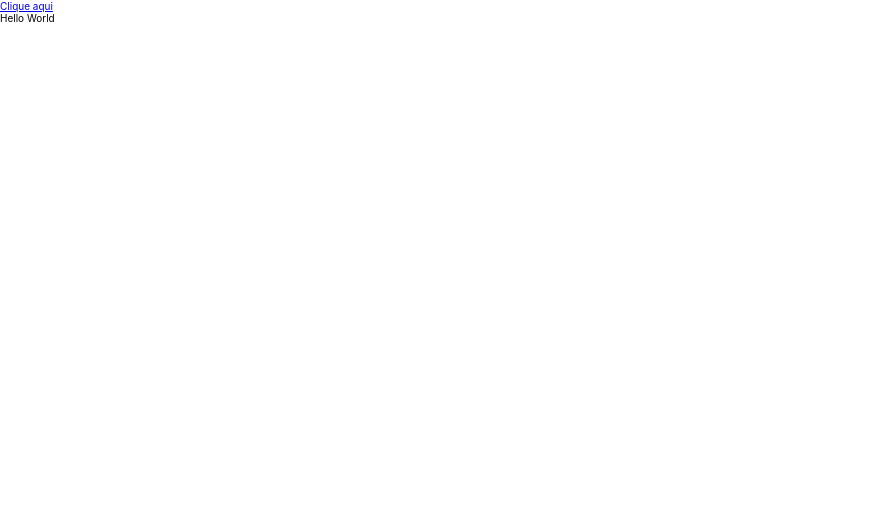
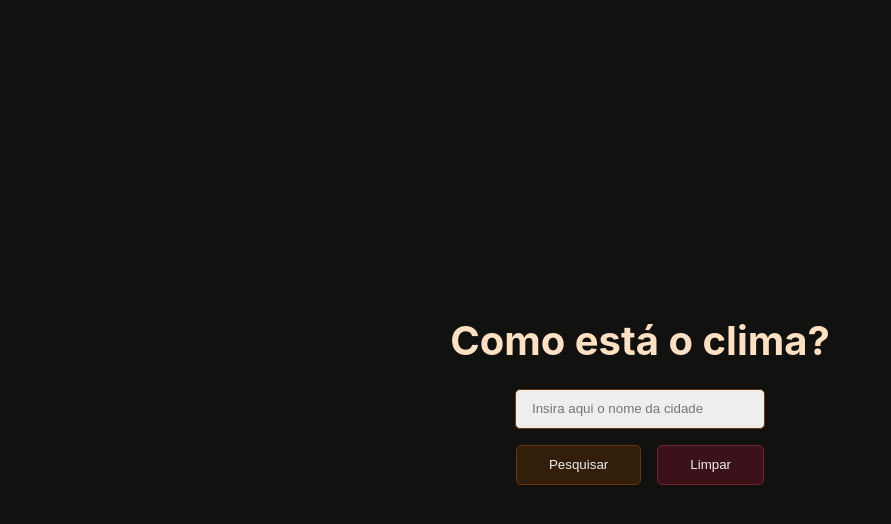
Before and after one commit to alysonvilela/GraphQL-Nextjs, a Next.js app: page / in a window 1280 px wide. Shown: the top 524 px of the page, without its empty margins (0-891 px from the left). Built offline with nearby package versions, Linux system fonts and the light colour scheme.

Commit message:
feat(WeatherApp): Add a weather app based on location

```diff
--- a/next.config.js
+++ b/next.config.js
@@ -4,6 +4,9 @@ const isProd = process.env.NODE_ENV === 'production'
 
 module.exports = withPWA({
   reactStrictMode: true,
+  env: {
+    appId: process.env.APPID
+  },
   pwa: {
     dest: 'public',
     disable: !isProd
--- a/package.json
+++ b/package.json
@@ -11,11 +11,13 @@
     "test": "jest"
   },
   "dependencies": {
+    "@radix-ui/colors": "^0.1.7",
+    "axios": "^0.22.0",
     "next": "11.1.0",
     "next-pwa": "^5.3.1",
     "react": "17.0.2",
     "react-dom": "17.0.2",
-    "styled-components": "^5.3.0"
+    "styled-components": "^5.3.1"
   },
   "devDependencies": {
     "@babel/preset-typescript": "^7.15.0",
--- /dev/null
+++ b/src/components/Button/styles.ts
@@ -0,0 +1,6 @@
+import styled from 'styled-components'
+
+const Link = styled.a`
+  min-width: 150px;
+  padding: 0;
+`
--- a/src/pages/_app.tsx
+++ b/src/pages/_app.tsx
@@ -6,9 +6,7 @@ function App({ Component, pageProps }: AppProps) {
   return (
     <>
       <Head>
-        <title>GraphQBLOG</title>
-        <link rel="shortcut icon" href="/img/img-512.png" />
-        <link rel="apple-touch-icon" href="/img/img-512.png" />
+        <title>Weather App</title>
         <link rel="manifest" href="/manifest.json" />
         <meta name="theme-color" content="#06092B" />
         <meta
--- a/src/pages/index.tsx
+++ b/src/pages/index.tsx
@@ -1,11 +1,10 @@
 import React from 'react'
-import Button from 'components/Button'
+import WeatherApp from './weather'
 
 const Home = () => {
   return (
     <>
-      <Button href="/about" size="md" type="outlined" content="Clique aqui" />
-      <div> Hello World </div>
+      <WeatherApp />
     </>
   )
 }
--- /dev/null
+++ b/src/pages/weather/index.tsx
@@ -0,0 +1,152 @@
+import axios from 'axios'
+import { useState, useRef, useCallback } from 'react'
+import * as S from './weather.style'
+
+interface DataProps {
+  coord: { lon: number; lat: number }
+  weather: [{ id: number; main: string; description: string; icon: string }]
+  base: number
+  main: {
+    temp: number
+    feels_like: number
+    temp_min: number
+    temp_max: number
+    pressure: number
+    humidity: number
+    sea_level: number
+    grnd_level: number
+  }
+  visibility: number
+  wind: { speed: number; deg: number; gust: number }
+  clouds: { all: number }
+  dt: number
+  sys: {
+    type: number
+    id: number
+    country: string
+    sunrise: number
+    sunset: number
+  }
+  timezone: number
+  id: number
+  name: string
+  cod: number
+}
+
+const WeatherApp = () => {
+  const searchRef = useRef<HTMLInputElement>(null)
+  const search = searchRef.current
+  const [error, setError] = useState(false)
+  const [data, setData] = useState<DataProps>()
+  const [velocity, setVelocity] = useState(0)
+  const [temperatures, setTemperatures] = useState({
+    feelsLike: 0,
+    temp: 0,
+    temp_min: 0,
+    temp_max: 0
+  })
+
+  const handleClean = () => {
+    if (search) {
+      search.value = ''
+    }
+  }
+
+  const getTemperature = useCallback((value: number) => {
+    const convert = Math.round(value - 273.15)
+    return convert
+  }, [])
+
+  const getApi = async () => {
+    if (search?.value) {
+      const { data: weatherData } = await axios.get<DataProps>(
+        `https://api.openweathermap.org/data/2.5/weather?q=${search.value}&appid=${process.env.appId}`
+      )
+      const KmHour = Math.round(weatherData.wind.speed * 3.6)
+      setVelocity(KmHour)
+      setTemperatures({
+        feelsLike: getTemperature(weatherData.main.feels_like),
+        temp: getTemperature(weatherData.main.temp),
+        temp_min: getTemperature(weatherData.main.temp_min),
+        temp_max: getTemperature(weatherData.main.temp_max)
+      })
+      setData(weatherData)
+    }
+  }
+
+  return (
+    <S.Body>
+      <S.Container>
+        <S.Wrapper>
+          <h1>Como está o clima?</h1>
+          {data && (
+            <S.Popup>
+              <S.PopupFirstSection>
+                <S.Top>
+                  <S.PopupCity>
+                    {data.name} - {data.sys.country}
+                  </S.PopupCity>
+                  <h2>
+                    {temperatures.temp}ºC {data.weather[0].main}
+                  </h2>
+                  <S.MaxMins>
+                    <span>{temperatures.temp_min}(min)</span>
+                    <span>{temperatures.temp_max}(max)</span>
+                  </S.MaxMins>
+                </S.Top>
+                <div>
+                  <ul>
+                    <li>
+                      Sensação <span>{temperatures.feelsLike}ºC</span>
+                    </li>
+                    <li>
+                      Vento <span>{velocity}km/h</span>
+                    </li>
+                    <li>
+                      Umidade <span>{data.main.humidity}%</span>
+                    </li>
+                  </ul>
+                </div>
+              </S.PopupFirstSection>
+            </S.Popup>
+          )}
+          <form
+            onSubmit={(e) => {
+              e.preventDefault()
+              if (search !== null) {
+                getApi()
+              } else {
+                console.log('oi')
+                return setError(true)
+              }
+            }}
+          >
+            <label>
+              <S.InputWrapper>
+                <input
+                  type="text"
+                  placeholder="Insira aqui o nome da cidade"
+                  ref={searchRef}
+                />
+                {error && <span>ocorreu um erro</span>}
+              </S.InputWrapper>
+            </label>
+            <div className="buttons">
+              <S.Button type="submit">Pesquisar</S.Button>
+              <S.CleanButton
+                onClick={() => {
+                  handleClean()
+                  setData(undefined)
+                }}
+              >
+                Limpar
+              </S.CleanButton>
+            </div>
+          </form>
+        </S.Wrapper>
+      </S.Container>
+    </S.Body>
+  )
+}
+
+export default WeatherApp
--- /dev/null
+++ b/src/pages/weather/weather.style.ts
@@ -0,0 +1,152 @@
+import { orangeDark, sandDark, redDark } from '@radix-ui/colors'
+import styled from 'styled-components'
+
+const theme = {
+  colors: {
+    ...orangeDark,
+    ...sandDark,
+    ...redDark
+  }
+}
+
+export const Body = styled.body`
+  background-color: ${theme.colors.sand1};
+  color: ${theme.colors.sand12};
+  height: 100vh;
+  width: 100vw;
+  h1 {
+    font-size: 40px;
+    font-weight: bold;
+    color: ${theme.colors.orange12};
+    margin-bottom: 24px;
+  }
+  h2 {
+    font-size: 24px;
+    font-weight: bold;
+    color: ${theme.colors.orange11};
+    margin-bottom: 16px;
+  }
+  p {
+    font-size: 16px;
+    margin-bottom: 8px;
+  }
+`
+
+export const Container = styled.div`
+  width: 700px;
+  margin: 0 auto;
+`
+
+export const InputWrapper = styled.div`
+  display: flex;
+  flex-direction: column;
+
+  span {
+    color: ${theme.colors.red9};
+  }
+`
+
+export const Wrapper = styled.section`
+  display: flex;
+  justify-content: center;
+  align-items: center;
+  flex-direction: column;
+  height: 100vh;
+
+  input {
+    width: 250px;
+    height: 40px;
+    padding: 8px 16px;
+    border: 1px solid ${theme.colors.orange6};
+    border-radius: 5px;
+    background-color: ${theme.colors.sand12};
+  }
+
+  .buttons {
+    margin-top: 16px;
+    display: flex;
+    justify-content: center;
+
+    button {
+      &:first-child {
+        margin-right: 16px;
+      }
+    }
+  }
+`
+
+export const Button = styled.button`
+  padding: 6px 32px;
+  height: 40px;
+  border: 1px solid ${theme.colors.orange6};
+  border-radius: 5px;
+  color: ${theme.colors.sand12};
+  background: ${theme.colors.orange3};
+  cursor: pointer;
+  transition: 0.15s ease-in-out;
+
+  &:hover {
+    background: ${theme.colors.orange4};
+  }
+`
+
+export const CleanButton = styled(Button)`
+  background: ${theme.colors.red3};
+  border: 1px solid ${theme.colors.red6};
+
+  &:hover {
+    background: ${theme.colors.red4};
+  }
+`
+
+export const Popup = styled.section`
+  padding: 16px 32px;
+  width: 60%;
+  background: ${theme.colors.orange2};
+  color: ${theme.colors.sand12};
+  border: 1px solid ${theme.colors.orange3};
+  margin-bottom: 32px;
+  border-radius: 8px;
+`
+
+export const PopupFirstSection = styled.div`
+  h2 {
+    color: ${theme.colors.sand12};
+    margin-bottom: 8px;
+  }
+
+  ul {
+    list-style: none;
+    display: flex;
+
+    li {
+      text-align: center;
+      color: ${theme.colors.sand11};
+      padding: 16px;
+
+      span {
+        color: ${theme.colors.sand12};
+      }
+    }
+  }
+`
+
+export const PopupCity = styled.span`
+  color: ${theme.colors.sand11};
+  font-size: 14px;
+  margin-bottom: 8px;
+`
+
+export const Top = styled.div`
+  display: flex;
+  justify-content: center;
+  align-items: center;
+  flex-direction: column;
+  margin-bottom: 24px;
+`
+
+export const MaxMins = styled.div`
+  span:first-child {
+    margin-right: 16px;
+  }
+`
--- a/src/styles/global.ts
+++ b/src/styles/global.ts
@@ -8,7 +8,7 @@ const GlobalStyle = createGlobalStyle`
     }
 
     html {
-        font-size: 62.5%;
+        font-size: 16px;
     }
 
     html, body, #__next {
```
Also changed, not shown: public/manifest.json, src/pages/services/index.tsx (added), 1 other file (tests, documents, lock files or other folders).
